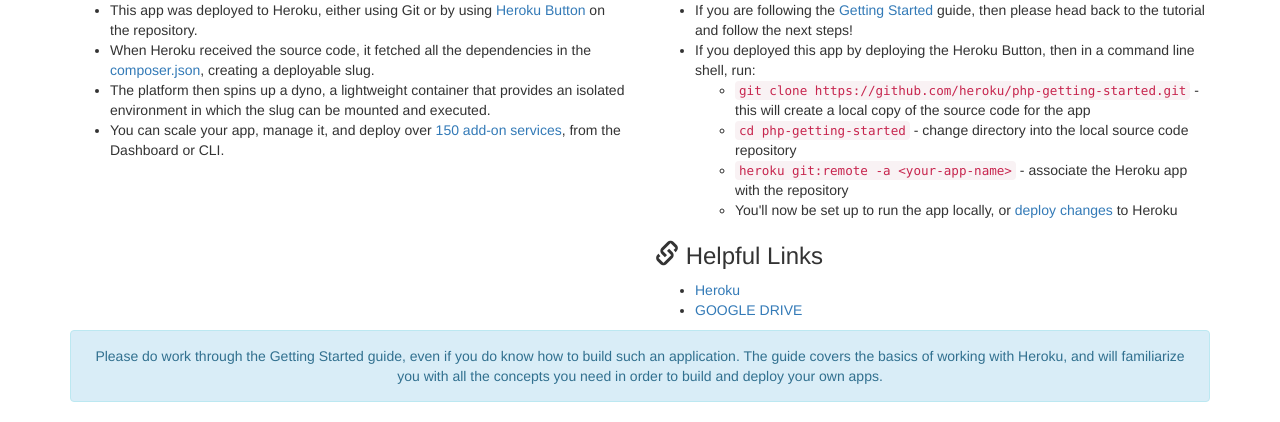
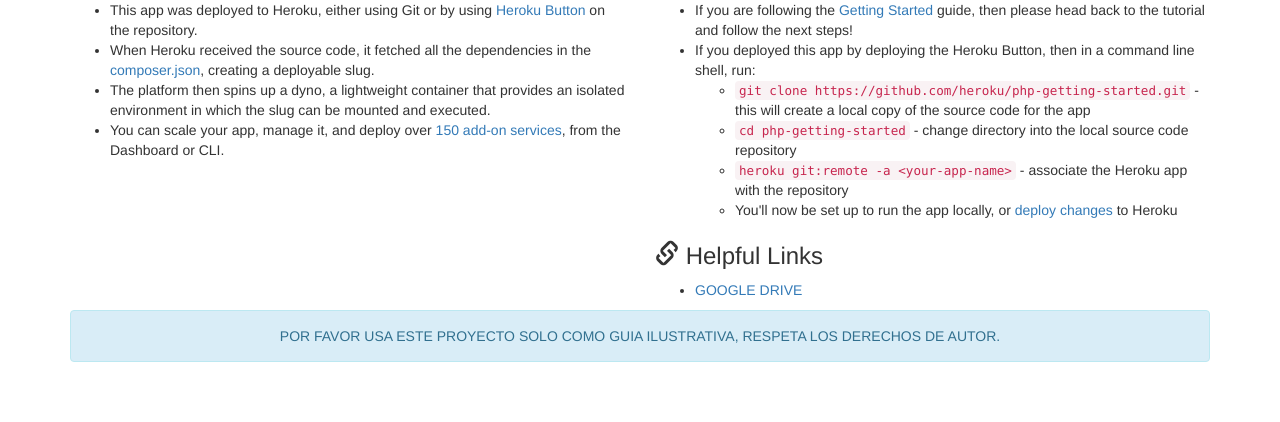
Before and after one commit to aureliopertuz1/pca-its, a PHP site: template web/views/index.twig in a window 1280 px wide. Shown: the part 664-1086 px from the top of the page. After the commit the page ends 1026 px from the top, so only its background shows below. Run offline with PHP 8.4, Linux system fonts and the light colour scheme; the template is opened without the code that fills it, so the values that code supplies are empty; some libraries are stand-ins or nearby versions.

Commit message:
Update index.twig

```diff
--- a/web/views/index.twig
+++ b/web/views/index.twig
@@ -42,13 +42,12 @@
       </ul>
       <h3><span class="glyphicon glyphicon-link"></span> Helpful Links</h3>
       <ul>
-        <li><a href="https://www.heroku.com/home">Heroku</a></li>
         <li><a href="https://drive.google.com/drive/folders/1ex5xsDd9p3Ftn43Wc2juTaCTq-Wr2mXG?usp=sharing">GOOGLE DRIVE</a></li>
       </ul>
     </div>
   </div> <!-- row -->
    <div class="alert alert-info text-center" role="alert">
-    Please do work through the Getting Started guide, even if you do know how to build such an application.  The guide covers the basics of working with Heroku, and will familiarize you with all the concepts you need in order to build and deploy your own apps.
+    POR FAVOR USA ESTE PROYECTO SOLO COMO GUIA ILUSTRATIVA, RESPETA LOS DERECHOS DE AUTOR.
   </div>
 </div>
 
```
